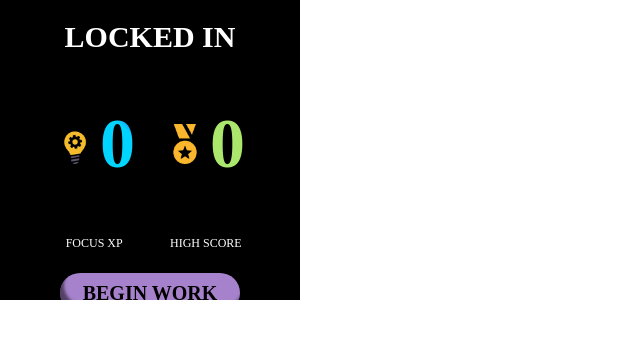
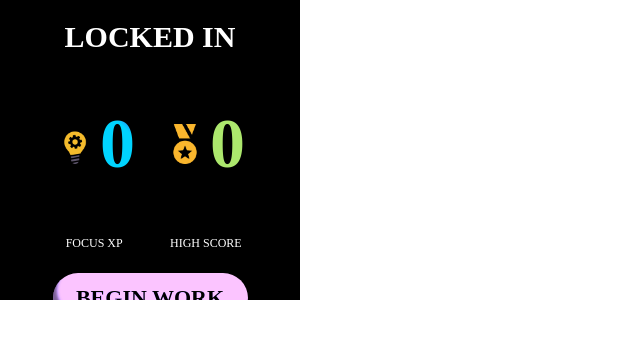
Before and after one commit to Jcoumarb/capstone, a Vue app: page / in a window 1280 px wide. In both pictures the pointer is over the button "BEGIN WORK". Shown: the top 338 px of the page, without its empty margins (0-640 px from the left). Built offline with nearby package versions, Linux system fonts and the light colour scheme; a web font is replaced by a local one.

Commit message:
reworked button:hover color change for improved UX

```diff
--- a/src/App.vue
+++ b/src/App.vue
@@ -269,7 +269,11 @@ img {
 }
 
 #mode:hover {
-    opacity: 0.8;
+    filter: brightness(1.2);
+    width: 65%;
+    height: 50px;
+    border-radius: 30px;
+    font-size: 22px;
 }
 
 #options {
@@ -284,6 +288,7 @@ img {
     padding: 0;
     cursor: pointer;
     margin-right: 20px;
+    opacity: 0.7;
 }
 
 #muteIcon {
@@ -294,7 +299,7 @@ img {
 }
 
 #mute:hover {
-    opacity: 0.8;
+    opacity: 1;
 }
 
 #showBlack {
@@ -305,9 +310,10 @@ img {
     color: white;
     border-radius: 5px;
     border: 2px solid white;
+    opacity: 0.7;
 }
 
 #showBlack:hover {
-    opacity: 0.8;
+    opacity: 1;
 }
 </style>
--- a/src/BlacklistManager.vue
+++ b/src/BlacklistManager.vue
@@ -251,6 +251,7 @@ button {
     cursor: pointer;
     outline: none;
     margin-right: 10px;
+    opacity: 0.7;
 }
 
 #input button {
@@ -258,7 +259,7 @@ button {
 }
 
 button:hover {
-    opacity: 80%;
+    opacity: 1;
 }
 
 img {
```
